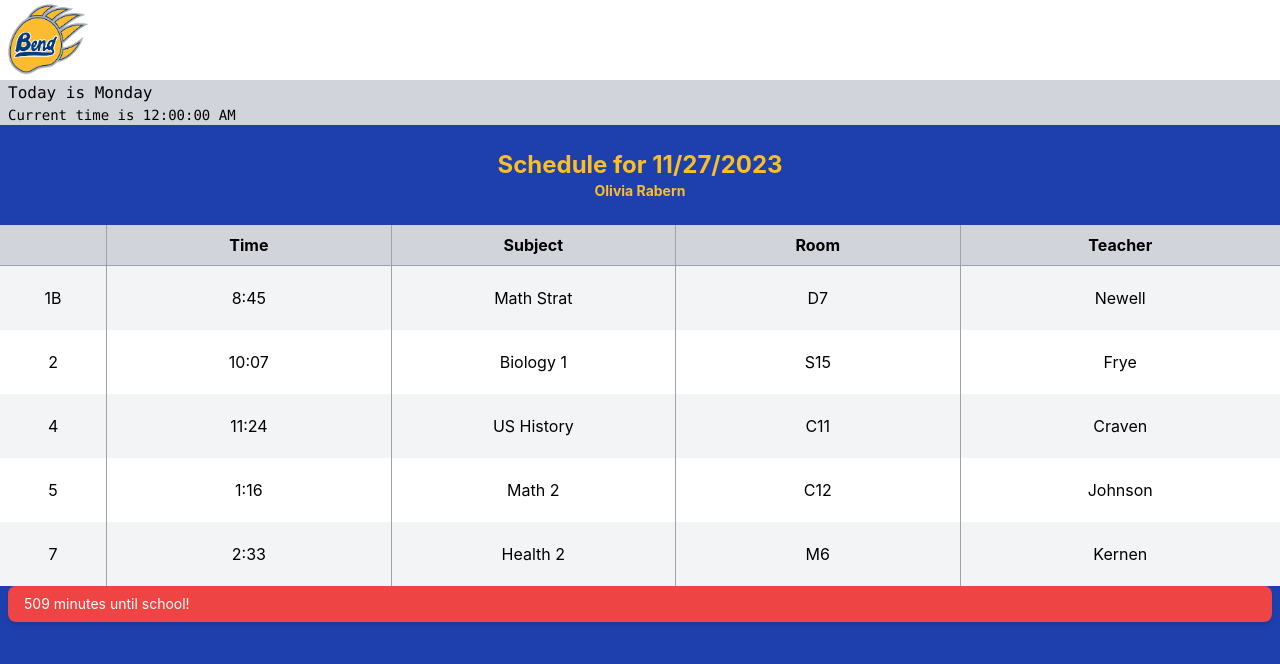
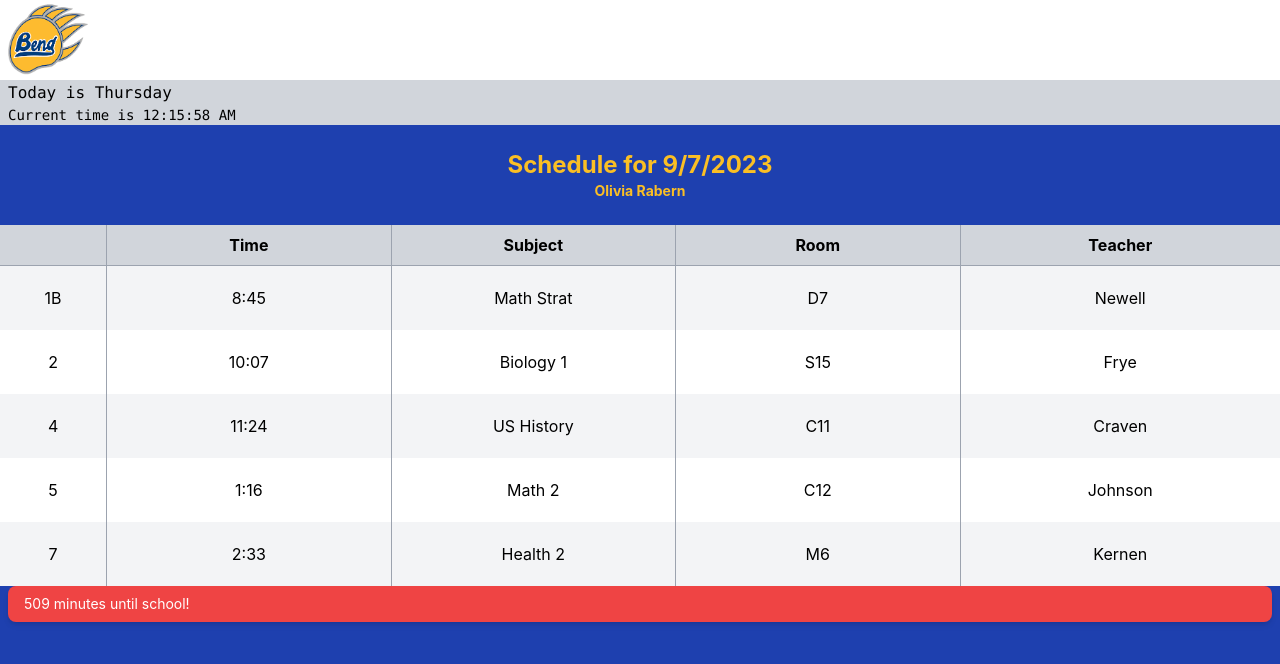
Before and after one commit to brianrabern/scheduleOlivia, a React (Create React App) app: page / in a window 1280 px wide. Shown: the top 664 px of the page. Built offline with nearby package versions, Linux system fonts and the light colour scheme.

Commit message:
fixed date

```diff
--- a/package.json
+++ b/package.json
@@ -1,5 +1,6 @@
 {
   "name": "class-schedule-app",
+  "homepage": "https://brianrabern.github.io/scheduleOlivia",
   "version": "0.1.0",
   "private": true,
   "dependencies": {
@@ -13,6 +14,8 @@
     "web-vitals": "^2.1.4"
   },
   "scripts": {
+    "predeploy": "npm run build",
+    "deploy": "gh-pages -d build",
     "start": "react-scripts start",
     "build": "react-scripts build",
     "test": "react-scripts test",
@@ -35,5 +38,8 @@
       "last 1 firefox version",
       "last 1 safari version"
     ]
+  },
+  "devDependencies": {
+    "gh-pages": "^6.0.0"
   }
 }
--- a/src/App.jsx
+++ b/src/App.jsx
@@ -94,7 +94,7 @@ function App() {
     : [];
 
   useEffect(() => {
-    const currentDate = new Date("11/27/2023");
+    const currentDate = new Date();
     const currentDateString = currentDate.toDateString();
     const date = currentDate.toLocaleDateString("en-US");
     const day = currentDate.toLocaleDateString("en-US", { weekday: "long" });
```
Also changed, not shown: 1 other file (tests, documents, lock files or other folders).
